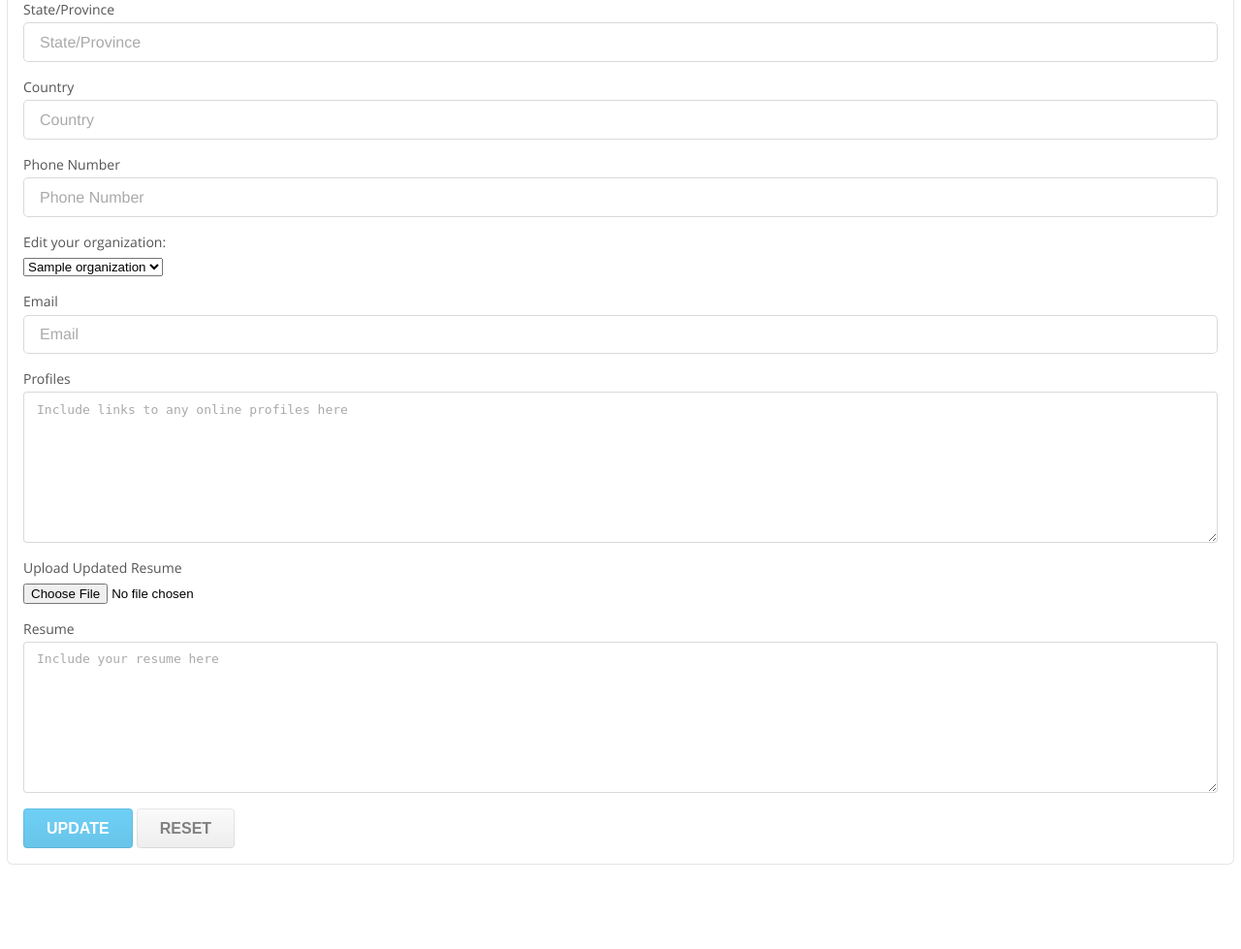
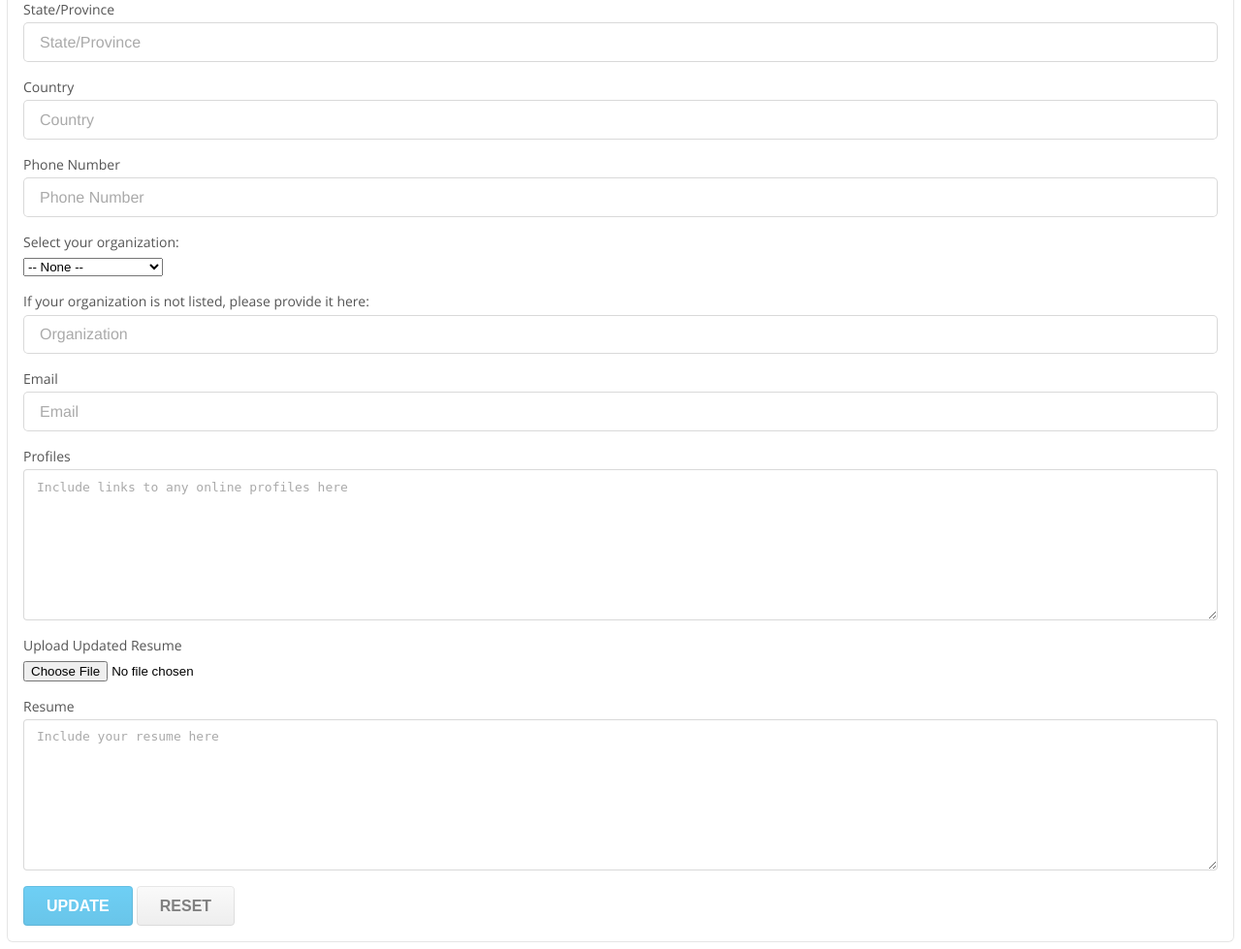
Before and after one commit to jayesh92/vms, a Django app: template vms/volunteer/templates/volunteer/edit.html in a window 1280 px wide. Shown: the part 578-1557 px from the top of the page at 97% size. Before the commit the page ends 1470 px from the top, so only its background shows below. Run offline with Django 3.2, Linux system fonts and the light colour scheme; the template is opened without the code that fills it: most values are stand-ins (such as "Sample title", 1, 10 or a date in 2020); some libraries are stand-ins or nearby versions.

Commit message:
Volunteers are now able to edit organizations selected from a dropdown or input an unlisted organization

```diff
--- a/vms/organization/urls.py
+++ b/vms/organization/urls.py
@@ -4,4 +4,5 @@
 urlpatterns = patterns('',
     url(r'^$', views.index, name='index'),
     url(r'^create/$', views.create, name='create'),
+    url(r'^error/$', views.error, name='error'),
 )
--- a/vms/organization/views.py
+++ b/vms/organization/views.py
@@ -17,3 +17,6 @@
     else:
         form = OrganizationForm()
         return render(request, 'organization/create.html', {'form' : form,})
+
+def error(request):
+    return render(request, 'organization/error.html')
--- a/vms/volunteer/templates/volunteer/edit.html
+++ b/vms/volunteer/templates/volunteer/edit.html
@@ -113,23 +113,25 @@
                     {% endif %}
                 </div>
             </div>
+            <div class="field">
+                <label>Select your organization:</label>
+                <select name="organization_name">
+                    <option value="0">-- None --</option>
+                    {% for organization in organization_list %}
                         {% if volunteer.organization_id %}
-                <div class="field">
-                    <label>Edit your organization:</label>
-                    <select name="organization_name">
-                        {% for organization in organization_list %}
                             {% if organization.organization_name == volunteer.organization.organization_name %}
                                 <option selected value="{{ organization.id }}">{{ organization.organization_name }}</option>
+                            {% else %}
+                                <option value="{{ organization.id }}">{{ organization.organization_name }}</option>
+                            {% endif %}
                         {% else %}
                             <option value="{{ organization.id }}">{{ organization.organization_name }}</option>
                         {% endif %}
                     {% endfor %}
                 </select>
             </div>
-            {% endif %}
-            {% if form.unlisted_organization.value %}
             <div class="field">
-                    <label>Edit your organization:</label>
+                <label>If your organization is not listed, please provide it here:</label>
                 <div class="ui input">
                     {% if form.unlisted_organization.value %}
                         <input placeholder="Organization" type="text" name="unlisted_organization" value="{{ form.unlisted_organization.value }}">
@@ -141,7 +143,6 @@
                     {% endif %}
                 </div>
             </div>
-            {% endif %}
             <div class="field">
                 <label>Email</label>
                 <div class="ui input">
--- a/vms/volunteer/templates/volunteer/list.html
+++ b/vms/volunteer/templates/volunteer/list.html
@@ -44,6 +44,7 @@
                                 {% elif volunteer.unlisted_organization %}
                                     {{ volunteer.unlisted_organization }}
                                 {% else %}
+                                    --
                                 {% endif %}
                             </td>
                             <td>{{ volunteer.phone_number }}</td>
--- a/vms/volunteer/views.py
+++ b/vms/volunteer/views.py
@@ -93,6 +93,8 @@
                 organization = get_organization_by_id(organization_id)
                 if organization:
                     volunteer_to_edit.organization = organization
+                else:
+                    volunteer_to_edit.organization = None
 
                 #update the volunteer
                 volunteer_to_edit.save()
```
Also changed, not shown: vms/auth/views.py (+39 -34 lines), vms/organization/templates/organization/error.html (added, +12 -0 lines), 2 other files. Lines whose indentation alone changed are shown as unchanged.
